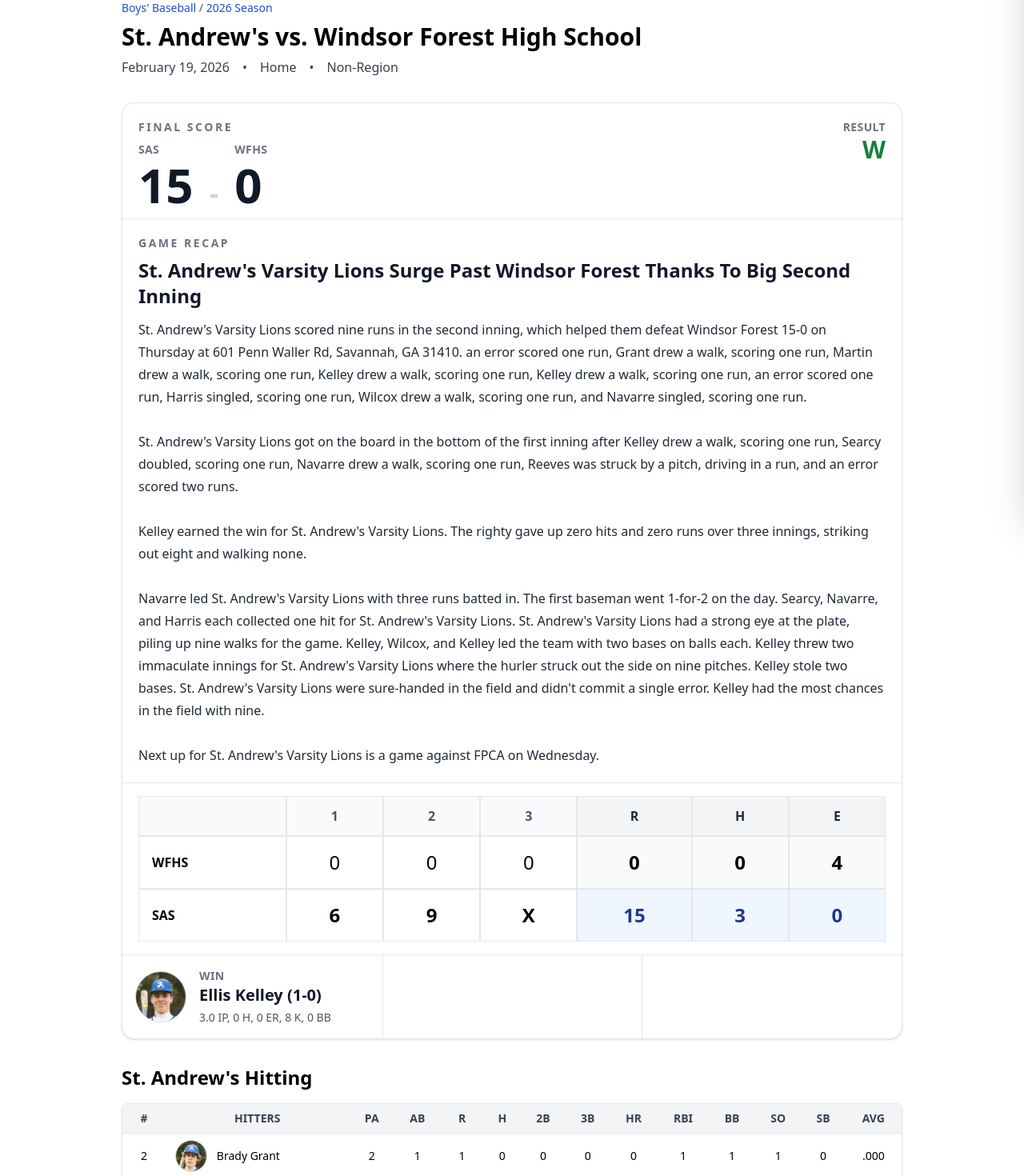
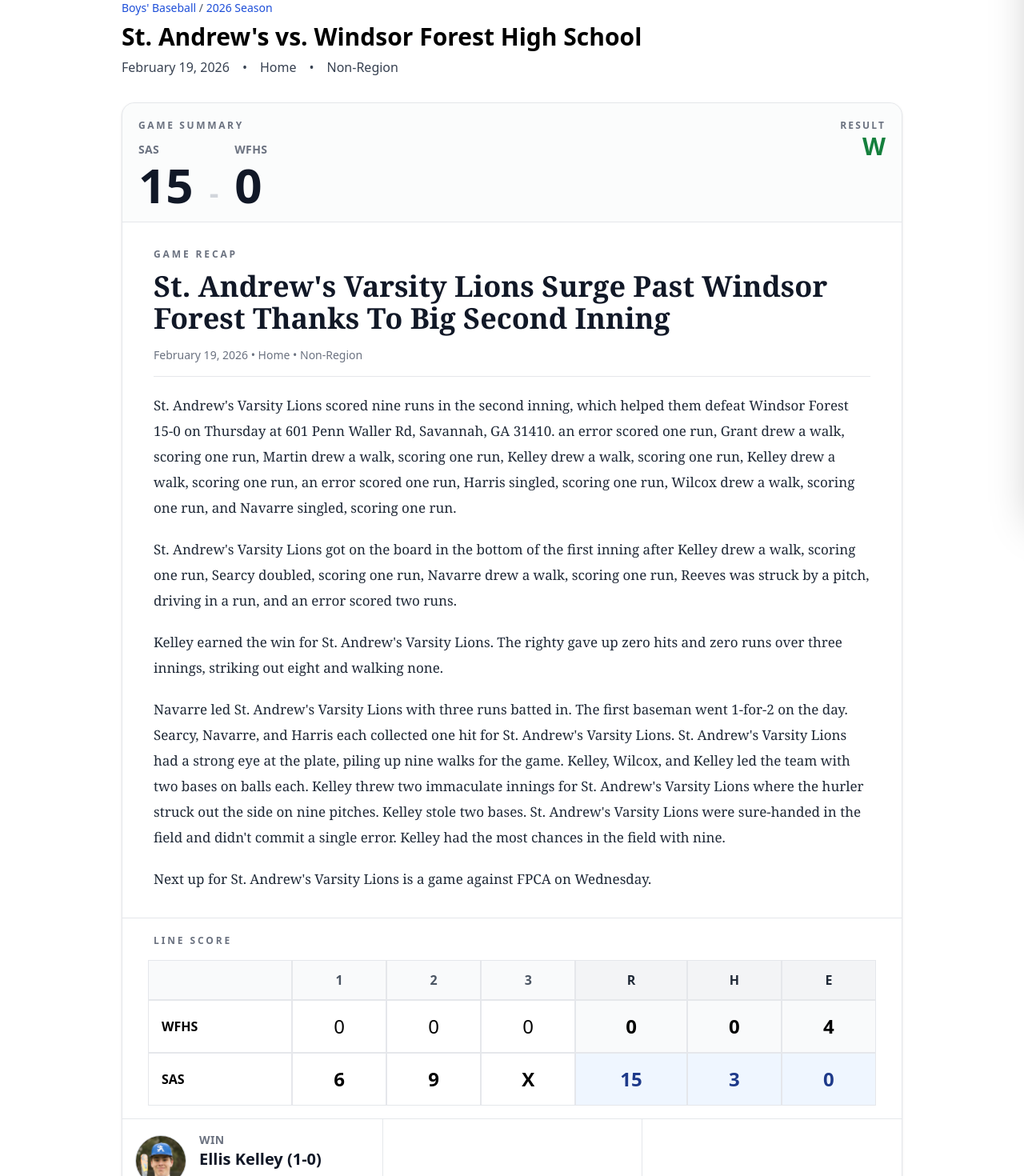
Before and after one commit to newonda1/st-andrews-basketball, a React (Vite) app: page /athletics/boys/baseball/games/2026021901 in a window 1280 px wide. Shown: the part 160-1630 px from the top of the page at 80% size. Built offline with nearby package versions, Linux system fonts and the light colour scheme.

Commit message:
Update GameDetail.jsx

```diff
--- a/src/boys/baseball/pages/GameDetail.jsx
+++ b/src/boys/baseball/pages/GameDetail.jsx
@@ -467,10 +467,10 @@ export default function GameDetail() {
       </div>
 
       <section className="rounded-2xl shadow border border-gray-200 bg-white overflow-hidden">
-        <div className="px-5 pt-5 pb-3 border-b border-gray-200">
+        <div className="px-5 pt-5 pb-4 border-b border-gray-200 bg-gray-50/60">
           <div className="flex flex-wrap items-start justify-between gap-4">
             <div>
-              <p className="text-sm uppercase tracking-[0.18em] text-gray-500 font-semibold mb-2">Final Score</p>
+              <p className="text-xs uppercase tracking-[0.22em] text-gray-500 font-semibold mb-3">Game Summary</p>
               <div className="flex items-end gap-5 flex-wrap">
                 <div>
                   <div className="text-sm font-semibold tracking-wide text-gray-500 uppercase mb-1">SAS</div>
@@ -485,7 +485,7 @@ export default function GameDetail() {
             </div>
 
             <div className="text-left md:text-right">
-              <div className="text-sm uppercase tracking-wide text-gray-500 font-semibold">Result</div>
+              <div className="text-xs uppercase tracking-[0.18em] text-gray-500 font-semibold">Result</div>
               <div className={`text-3xl font-black ${game.Result === "W" ? "text-green-700" : game.Result === "L" ? "text-red-700" : "text-gray-500"}`}>
                 {game.Result || "Upcoming"}
               </div>
@@ -494,18 +494,43 @@ export default function GameDetail() {
         </div>
 
         {game.Recap ? (
-          <div className="px-5 py-5 border-b border-gray-200">
-            <div className="mb-3">
-              <p className="text-sm uppercase tracking-[0.18em] text-gray-500 font-semibold mb-2">Game Recap</p>
-              {game.RecapTitle ? <h2 className="text-2xl font-semibold text-gray-900">{game.RecapTitle}</h2> : null}
+          <div className="px-5 md:px-8 py-6 md:py-8 border-b border-gray-200">
+            <div className="max-w-4xl mx-auto">
+              <div className="mb-5 pb-4 border-b border-gray-200">
+                <p className="text-xs uppercase tracking-[0.24em] text-gray-500 font-semibold mb-3">Game Recap</p>
+                {game.RecapTitle ? (
+                  <h2 className="text-3xl md:text-4xl leading-tight font-semibold text-gray-900 font-serif">
+                    {game.RecapTitle}
+                  </h2>
+                ) : null}
+                <div className="mt-4 text-sm text-gray-500">
+                  {formatDateFromGameID(game.GameID)} • {game.LocationType} • {game.GameType}
+                </div>
+              </div>
+
+              <div className="space-y-5 text-[17px] leading-8 text-gray-800 font-serif">
+                {String(game.Recap)
+                  .split("\n\n")
+                  .filter(Boolean)
+                  .map((paragraph, idx) => (
+                    <p key={idx}>{paragraph}</p>
+                  ))}
+              </div>
             </div>
-            <div className="text-gray-800 leading-7 whitespace-pre-line">{game.Recap}</div>
           </div>
         ) : null}
 
         {lineScore ? (
-          <div className="px-3 md:px-5 py-4 border-b border-gray-200 overflow-x-auto">
-            <table className="min-w-full text-sm md:text-base border-separate border-spacing-0">
+          <div className="px-5 md:px-8 pt-5 pb-0">
+            <div className="max-w-4xl mx-auto">
+              <p className="text-xs uppercase tracking-[0.24em] text-gray-500 font-semibold">Line Score</p>
+            </div>
+          </div>
+        ) : null}
+
+        {lineScore ? (
+          <div className="px-3 md:px-8 py-4 border-b border-gray-200 overflow-x-auto">
+            <table className="min-w-full max-w-4xl mx-auto text-sm md:text-base border-separate border-spacing-0">
               <thead>
                 <tr>
                   <th className="px-4 py-3 text-left bg-gray-50 text-gray-500 font-semibold border border-gray-200"> </th>
```
